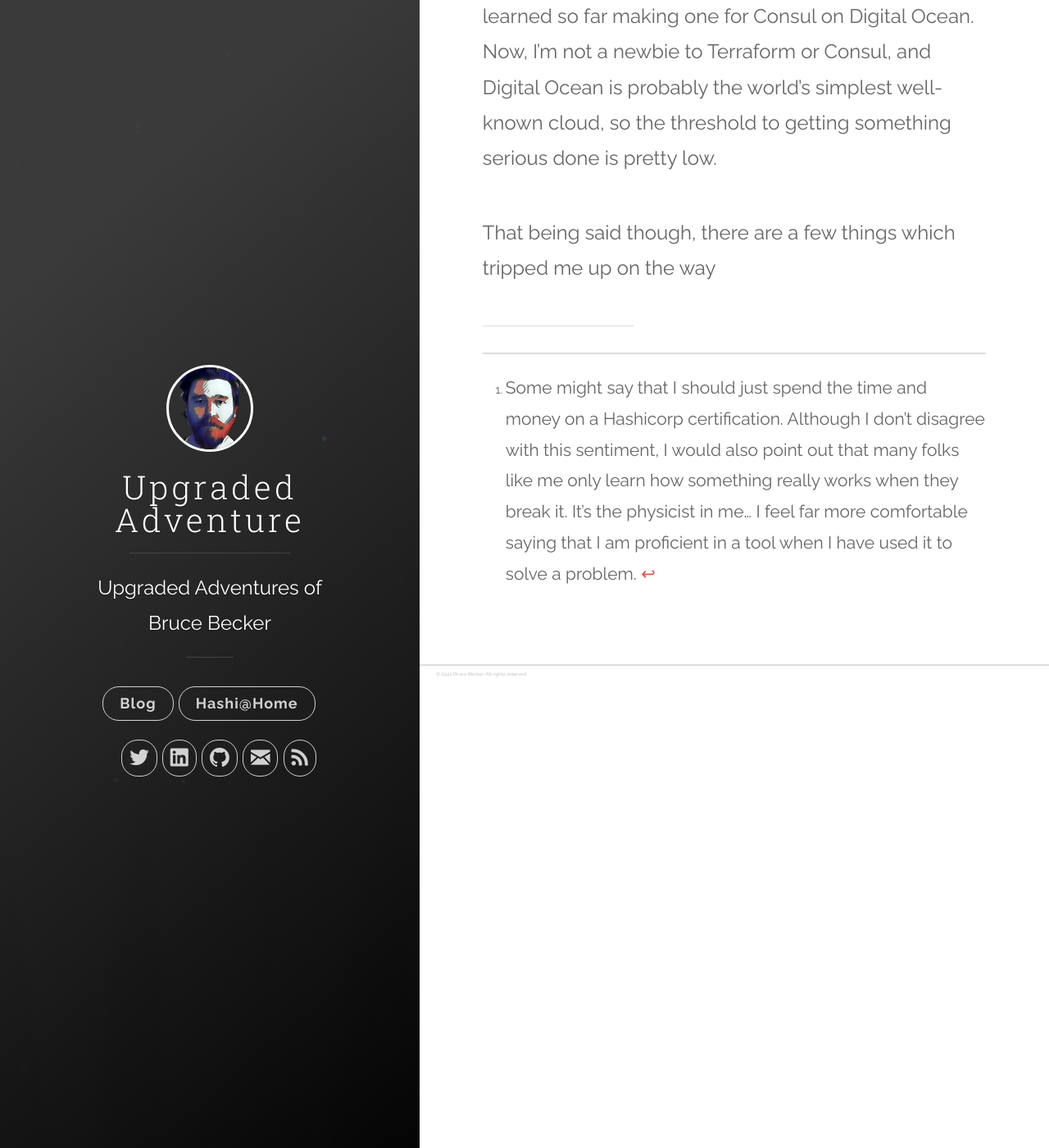
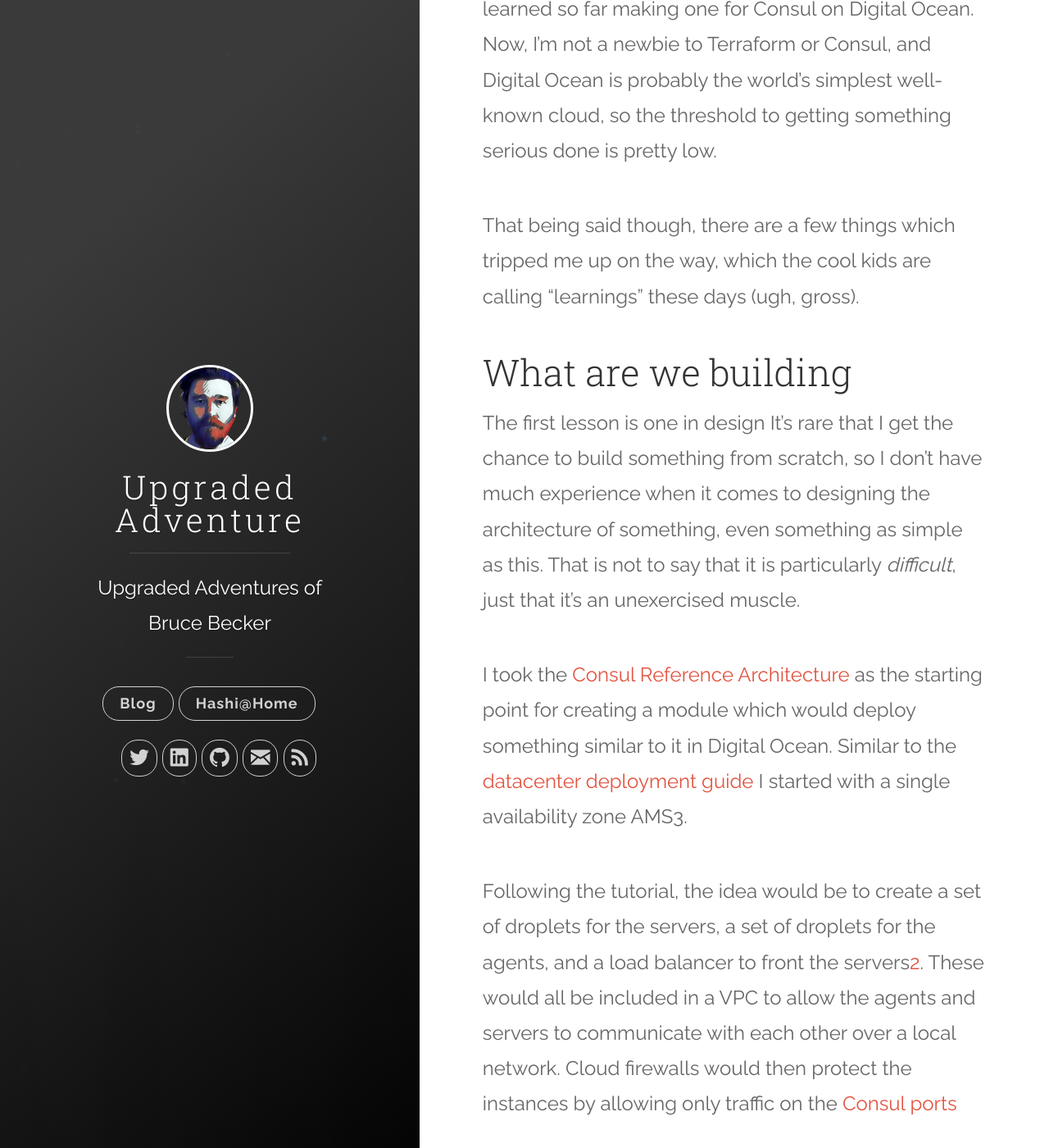
Before and after one commit to brucellino/upgraded-adventure, a Jekyll site: the page built from _posts/2022-08-01-consul-digitalocean.md, in a window 1280 px wide and 1400 px high, scrolled down 1430 px. Shown: the whole window at 82% size. Built offline with Jekyll 4.4.1, drawn with Linux system fonts in a browser that asks for light colours; some of the changed text lies outside the part shown.

Commit message:
chore: add design goals paragraph
Signed-off-by: Bruce Becker <brucellino@protonmail.com>

```diff
--- a/_posts/2022-08-01-consul-digitalocean.md
+++ b/_posts/2022-08-01-consul-digitalocean.md
@@ -1,13 +1,20 @@
 ---
-title: Consul in DigialOcean (part II)
-description: A few more steps towards a production-grade Terraform module for Consul in DigitalOcean
+title: Consul in Digital Ocean (part II)
+description: A few more steps towards a production-grade Terraform module for Consul in Digital Ocean
 ---
+
+<div style="text-align: center;">
+  <a href="https://www.digitalocean.com/?refcode=ed3b69c0eec6&utm_campaign=Referral_Invite&utm_medium=Referral_Program&utm_source=badge"><img src="https://web-platforms.sfo2.digitaloceanspaces.com/WWW/Badge%202.svg" alt="DigitalOcean Referral Badge" /></a>
+</div>
+<div style="text-align: center; text-size: small">Use this link of you want to get $5 free Digital Ocean credits. That's about how much it cost me to build this module.
+</div>
 
 **How far is a production-ready Terraform module from the tutorial?**
 
-In my estimation, and calibrated to my skill level, it's about 3-5 days of work. Read further for how I came to this estimation, and what it means.
+_In my estimation, and calibrated to my skill level, it's about 3-5 days of work._
+Read further for how I came to this estimation, and what it means.
 
-## Hashifinity Stones
+## 3/5 Hashifinity Stones
 
 Over the course of about 3 days of work, I developed a few Terraform modules for Digital Ocean with the goal of deploying a full Hashi environment -- Consul, Vault and Nomad.
 Only Boundary and Waypoint would be needed to complete the full collection of Hashicorp "infinity stones"!
@@ -17,8 +24,70 @@
 My goal with this post is to talk seriously and objectively about how much work is involved in making a production-ready Terraform module, and what I've learned so far making one for Consul on Digital Ocean.
 Now, I'm not a newbie to Terraform or Consul, and Digital Ocean is probably the world's simplest well-known cloud, so the threshold to getting something serious done is pretty low.
 
-That being said though, there are a few things which tripped me up on the way
+That being said though, there are a few things which tripped me up on the way, which the cool kids are calling "learnings" these days (ugh, gross).
+
+<!-- Axes of competence -->
+
+<!--
+
+- architecture and design
+- networking design
+- SSL/TLS
+- terraform
+- Consul
+- Cloud platform (DO)
+
+ -->
+
+## What are we building
+
+The first lesson is one in design
+It's rare that I get the chance to build something from scratch, so I don't have much experience when it comes to designing the architecture of something, even something as simple as this.
+That is not to say that it is particularly _difficult_, just that it's an unexercised muscle.
+
+I took the [Consul Reference Architecture](https://learn.hashicorp.com/tutorials/consul/reference-architecture) as the starting point for creating a module which would deploy something similar to it in Digital Ocean.
+Similar to the [datacenter deployment guide](https://learn.hashicorp.com/tutorials/consul/deployment-guide?in=consul/production-deploy) I started with a single availability zone AMS3.
+
+Following the tutorial, the idea would be to create a set of droplets for the servers, a set of droplets for the agents, and a load balancer to front the servers[^lb-dns].
+These would all be included in a VPC to allow the agents and servers to communicate with each other over a local network.
+Cloud firewalls would then protect the instances by allowing only traffic on the [Consul ports](https://www.consul.io/docs/install/ports)
+
+<figure>
+  <img src="{{ base_url }}/images/consul-digitaloceandrawio.png">
+  <div class="figcaption">Schematic diagram of a Consul reference architecture in Digital Ocean.</div>
+</figure>
+
+### Design goals
+
+The goals for this architecture are, in no particular order:
+
+1. **Concise**: As little code should be written and as few tools invoked as necessary, no more.
+1. **Complete**: The architecture should be _fully_ described by the modules
+1. **Zero-touch deploy**: This should not require human intervention
+1. **Zero-trust**: Sensitive data should be retrieved by authorized actors, rather than allowing access to it implicitly.
+1. **Immutable and idempotent**: The state should be declared as code, and only change when changes to the code are made.
+
+### Implementation
+
+A common approach here follows the 12-factor approach. Start with a base image, add the base layer of the application that we are deploying (Consul in this case) and then inject configuration via environment variables into that derived image at runtime.
+That derived image should contain no specific configuration for the application until it is instantiated in a deployed environment.
+This can include the service advertise address, as well as sensitive data such as TLS certificates and the gossip encryption key.
+
+### Tooling
+
+- Terraform. Specific providers:
+  - digital ocean
+  - http
+  - random
+- Vault
+  - key-value for digital ocean tokens
+- Cloud init
+
+## Speedbumps
+
+### Key generation
 
 ---
 
 [^certification]: Some might say that I should just spend the time and money on a Hashicorp certification. Although I don't disagree with this sentiment, I would also point out that many folks like me only learn how something really works when they break it. It's the physicist in me... I feel far more comfortable saying that I am proficient in a tool when I have used it to solve a problem.
+[^lb-dns]: The loadbalancer should probably be replaced with some good old DNS records.
```
Also changed, not shown: 1 other file.
